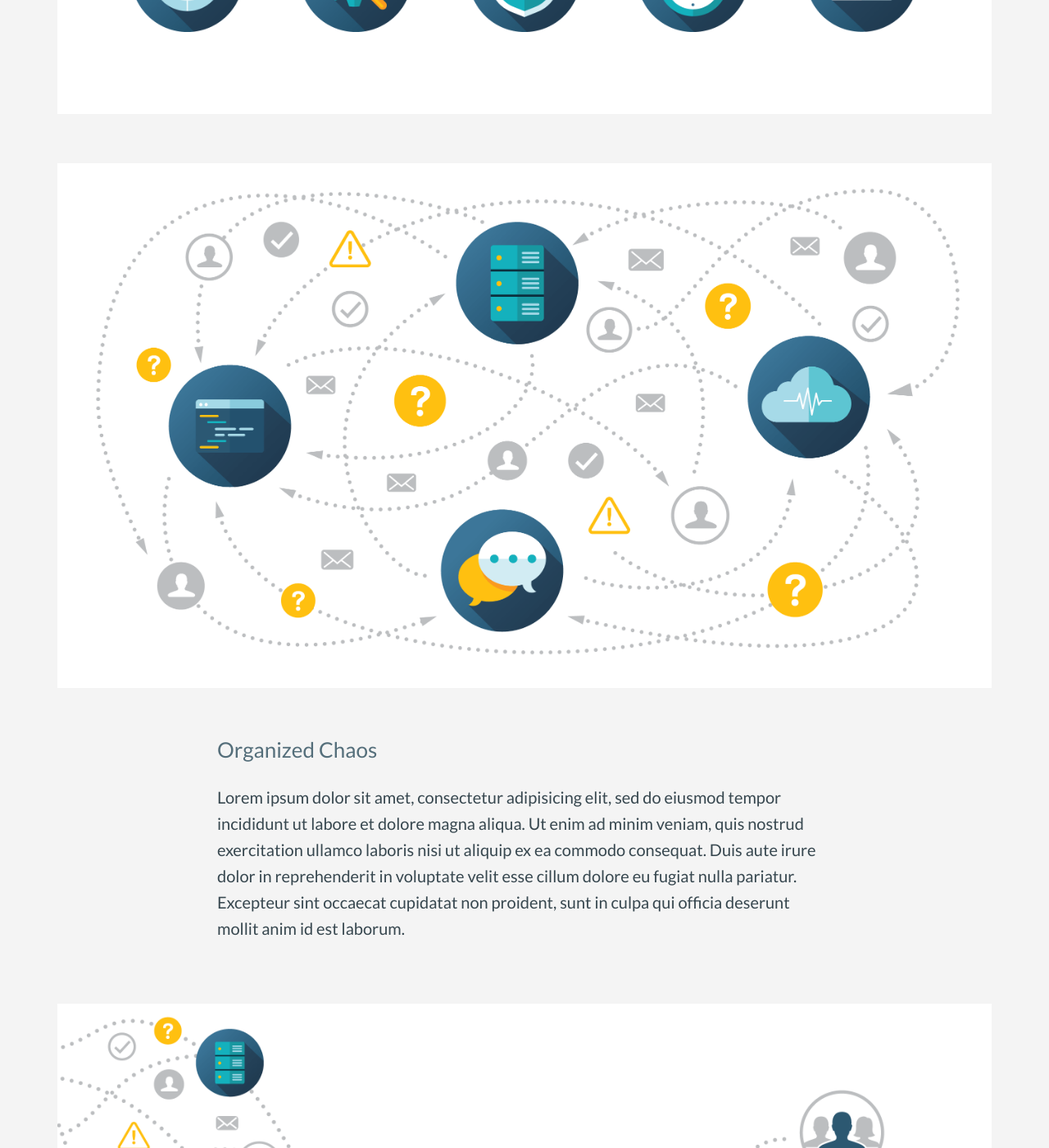
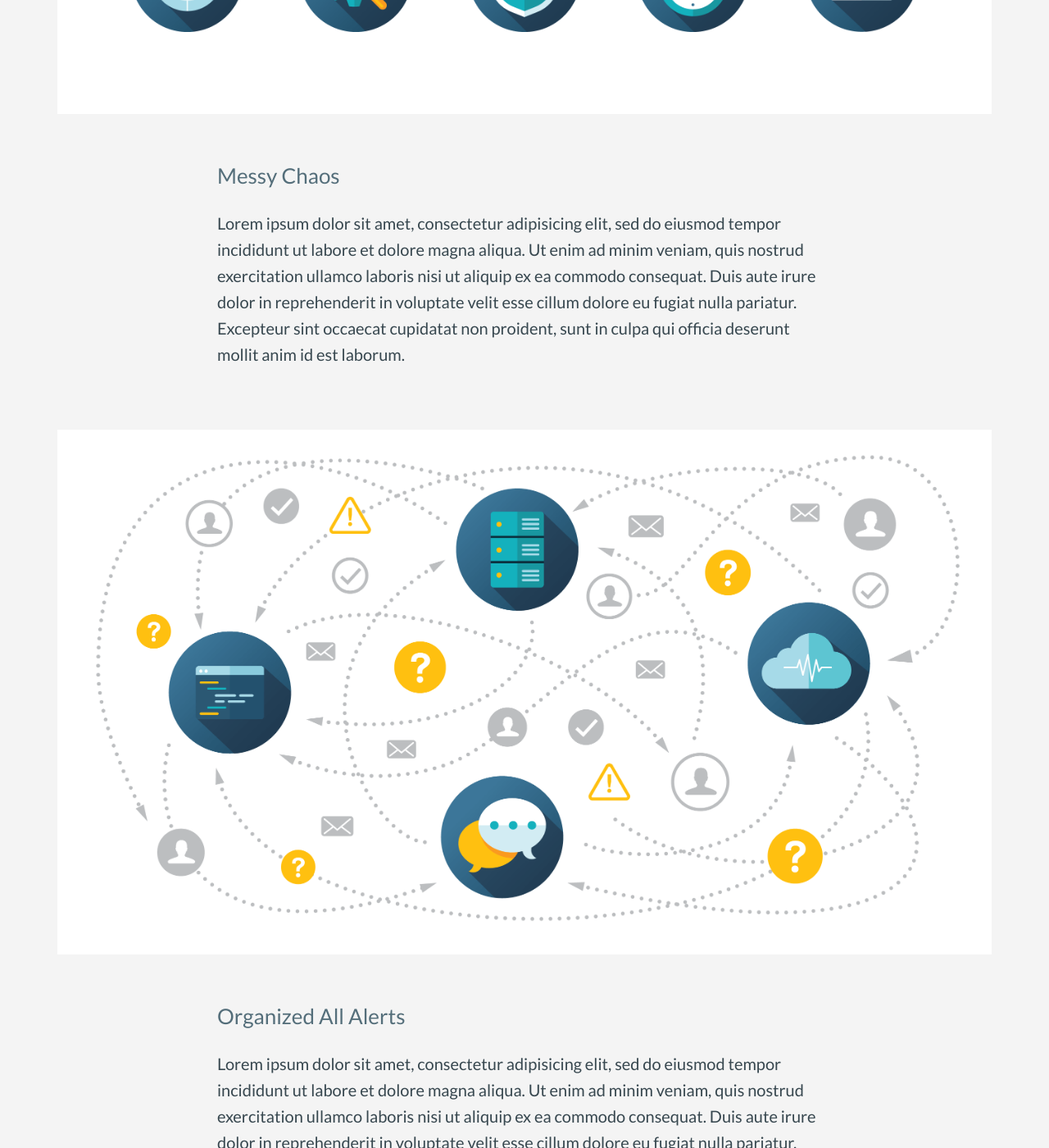
Before and after one commit to btamps/btamps.github.io, a Jekyll site: the page built from _posts/2017-12-16-pagerduty-service-icons.markdown, in a window 1280 px wide and 1400 px high, scrolled down 1080 px. Shown: the whole window at 82% size. Built offline with Jekyll 4.4.1, drawn with Linux system fonts in a browser that asks for light colours; nearby versions of some CDN libraries.

Commit message:
edits to pg page and styles

```diff
--- a/_posts/2017-12-16-pagerduty-service-icons.markdown
+++ b/_posts/2017-12-16-pagerduty-service-icons.markdown
@@ -40,6 +40,15 @@
 </section>
 
 <section class="container">
+  <div class="row">
+    <div class="col-md-8 offset-md-2">
+      <h3>Messy Chaos</h3>
+      <p>Lorem ipsum dolor sit amet, consectetur adipisicing elit, sed do eiusmod tempor incididunt ut labore et dolore magna aliqua. Ut enim ad minim veniam, quis nostrud exercitation ullamco laboris nisi ut aliquip ex ea commodo consequat. Duis aute irure dolor in reprehenderit in voluptate velit esse cillum dolore eu fugiat nulla pariatur. Excepteur sint occaecat cupidatat non proident, sunt in culpa qui officia deserunt mollit anim id est laborum.</p>
+    </div>
+  </div>
+</section>
+
+<section class="container">
   <div class="col">
     <div class="row chaos">
       <figure class="col">
@@ -48,10 +57,11 @@
     </div>
   </div>
 </section>
+
 <section class="container">
   <div class="row">
     <div class="col-md-8 offset-md-2">
-      <h3>Organized Chaos</h3>
+      <h3>Organized All Alerts</h3>
       <p>Lorem ipsum dolor sit amet, consectetur adipisicing elit, sed do eiusmod tempor incididunt ut labore et dolore magna aliqua. Ut enim ad minim veniam, quis nostrud exercitation ullamco laboris nisi ut aliquip ex ea commodo consequat. Duis aute irure dolor in reprehenderit in voluptate velit esse cillum dolore eu fugiat nulla pariatur. Excepteur sint occaecat cupidatat non proident, sunt in culpa qui officia deserunt mollit anim id est laborum.</p>
     </div>
   </div>
--- a/_sass/custom-page/_pagerduty.scss
+++ b/_sass/custom-page/_pagerduty.scss
@@ -1,4 +1,3 @@
-// .oui styles
 .pagerduty {
   .icon-group {
     @extend %content-block;
```
